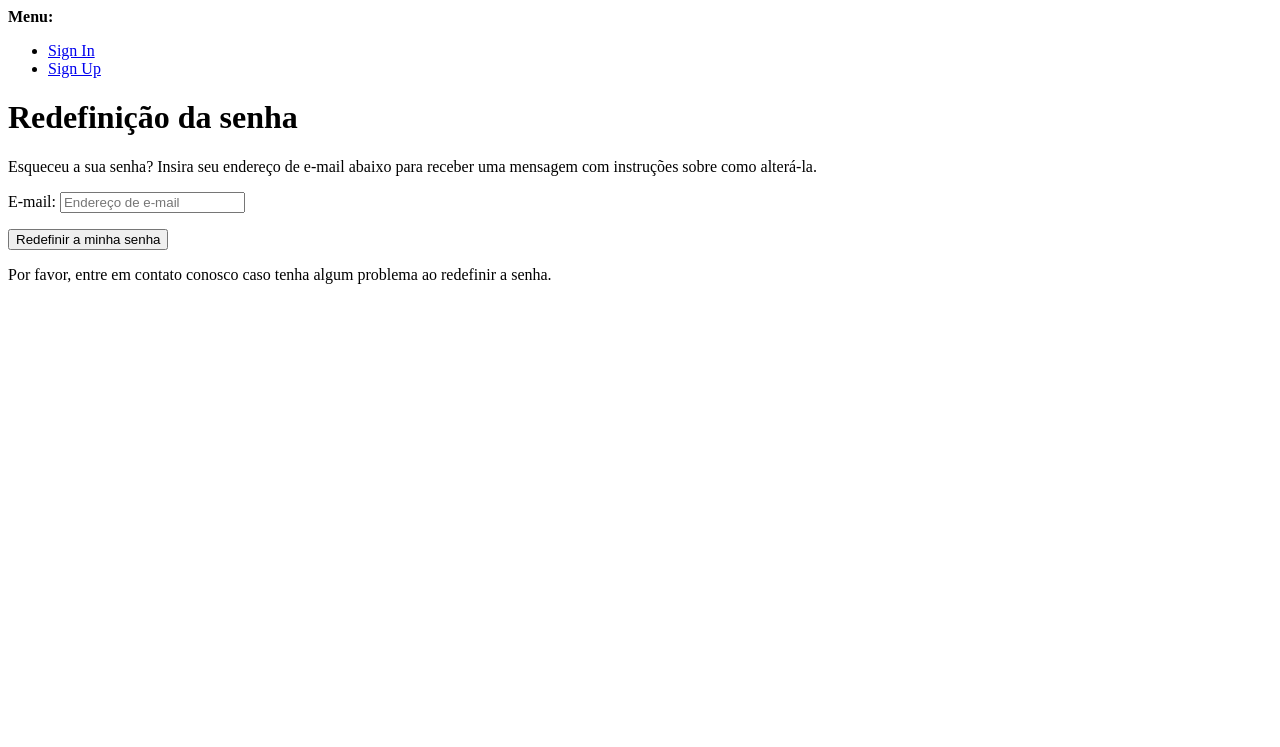
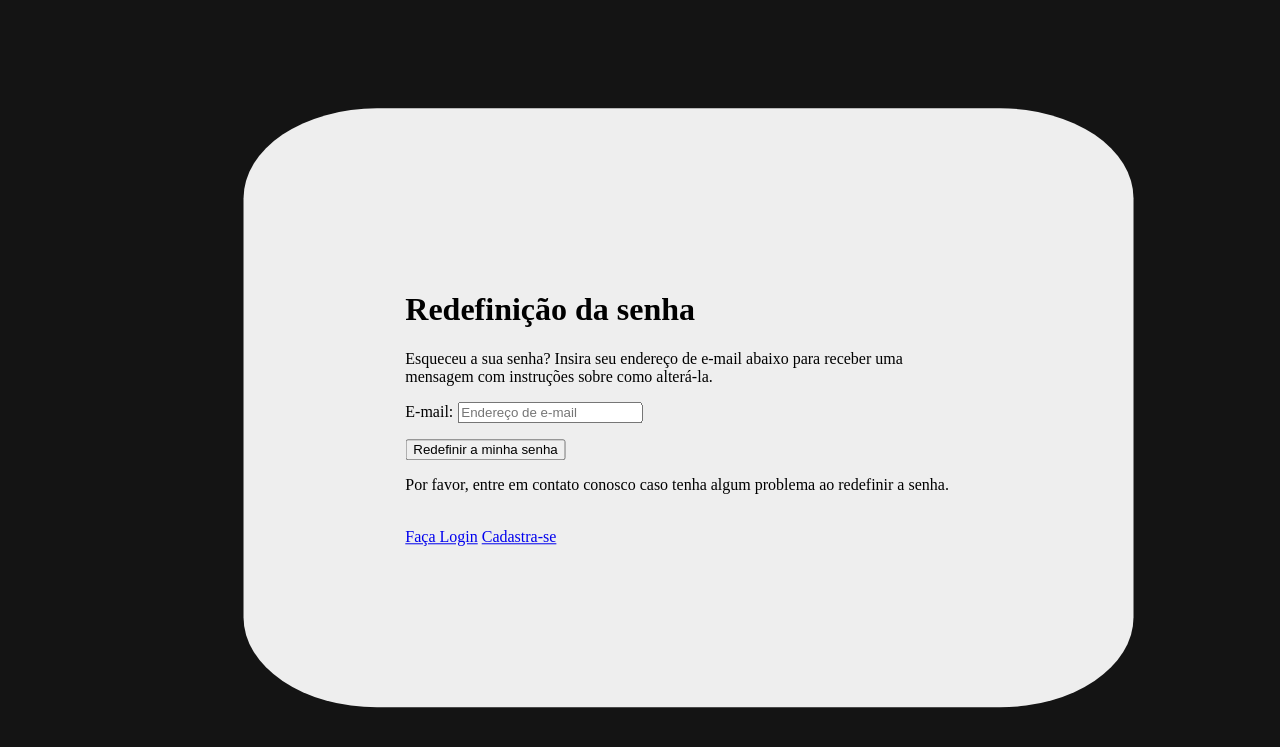
Before and after one commit to aureliodeboa/Cryptofinance, a Django app: page /accounts/password/reset/ in a window 1280 px wide. Shown: the top 747 px of the page. Run offline with Django 4.2, Linux system fonts and the light colour scheme.

Commit message:
csszin basico

```diff
--- a/templates/account/base.html
+++ b/templates/account/base.html
@@ -3,40 +3,64 @@
   <head>
     <meta http-equiv="X-UA-Compatible" content="IE=edge">
     <meta name="viewport" content="width=device-width, initial-scale=1.0">
-    <title>{% block head_title %}{% endblock %}</title>
+    <style>
+
+      body{
+        background-color: #141414;
+        border-radius: 1em;
+        padding: 1em;
+        position: absolute;
+        top: 50%;
+        left: 50%;
+        margin-right: -50%;
+        transform: translate(-50%, -50%)
+
+         }
+
+         .container{
+          border-radius: 15%;
+          background-color: #eee;
+          padding: 20%;
+          width: 70%;
+         }
+    </style>
+        <title>{% block head_title %}{% endblock %}</title>
     {% block extra_head %}
     {% endblock %}
   </head>
   <body>
+    <div class="container">
+
     {% block body %}
 
     {% if messages %}
-    <div>
+
       <strong>Messages:</strong>
       <ul>
         {% for message in messages %}
         <li>{{message}}</li>
         {% endfor %}
       </ul>
-    </div>
+
     {% endif %}
 
-    <div>
-      <strong>Menu:</strong>
-      <ul>
-        {% if user.is_authenticated %}
-        <li><a href="{% url 'account_email' %}">Change E-mail</a></li>
-        <li><a href="{% url 'account_logout' %}">Sign Out</a></li>
-        {% else %}
-        <li><a href="{% url 'account_login' %}">Sign In</a></li>
-        <li><a href="{% url 'account_signup' %}">Sign Up</a></li>
-        {% endif %}
-      </ul>
-    </div>
+
     {% block content %}
     {% endblock %}
     {% endblock %}
     {% block extra_body %}
     {% endblock %}
+    <div class="logincadastra_se">
+        <br>
+        {% if user.is_authenticated %}
+        <li><a href="{% url 'account_email' %}">Trocar E-mail</a></li>
+        <li><a href="{% url 'account_logout' %}">Sair</a></li>
+        {% else %}
+        <a href="{% url 'account_login' %}">Faça Login</a>
+        <a href="{% url 'account_signup' %}">Cadastra-se</a>
+        {% endif %}
+    </div>
   </body>
+</div>
+
 </html>
```
